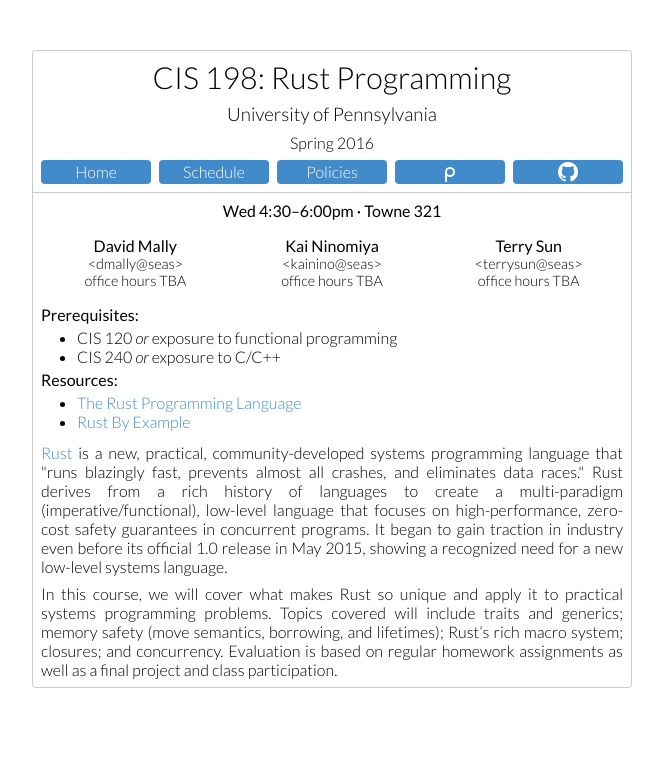
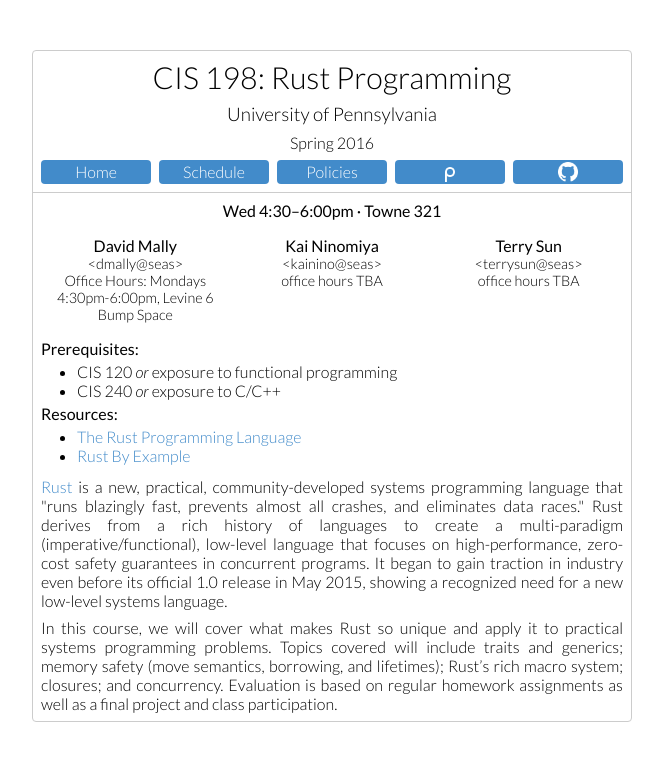
Before and after one commit to cis198-2016s/cis198-2016s.github.io, a Jekyll site: the page built from index.html, in a window 1280 px wide. Shown: the top 761 px of the page, without its empty margins (308-971 px from the left). Built offline with Jekyll 4.4.1, drawn with Linux system fonts in a browser that asks for light colours.

Commit message:
Add my office hours

```diff
--- a/index.html
+++ b/index.html
@@ -11,7 +11,7 @@
     <div class="small">
       &lt;dmally@seas&gt;
       <br>
-      office hours TBA
+      Office Hours: Mondays 4:30pm-6:00pm, Levine 6 Bump Space
     </div>
   </div>
   <div class="part ctr">
```
